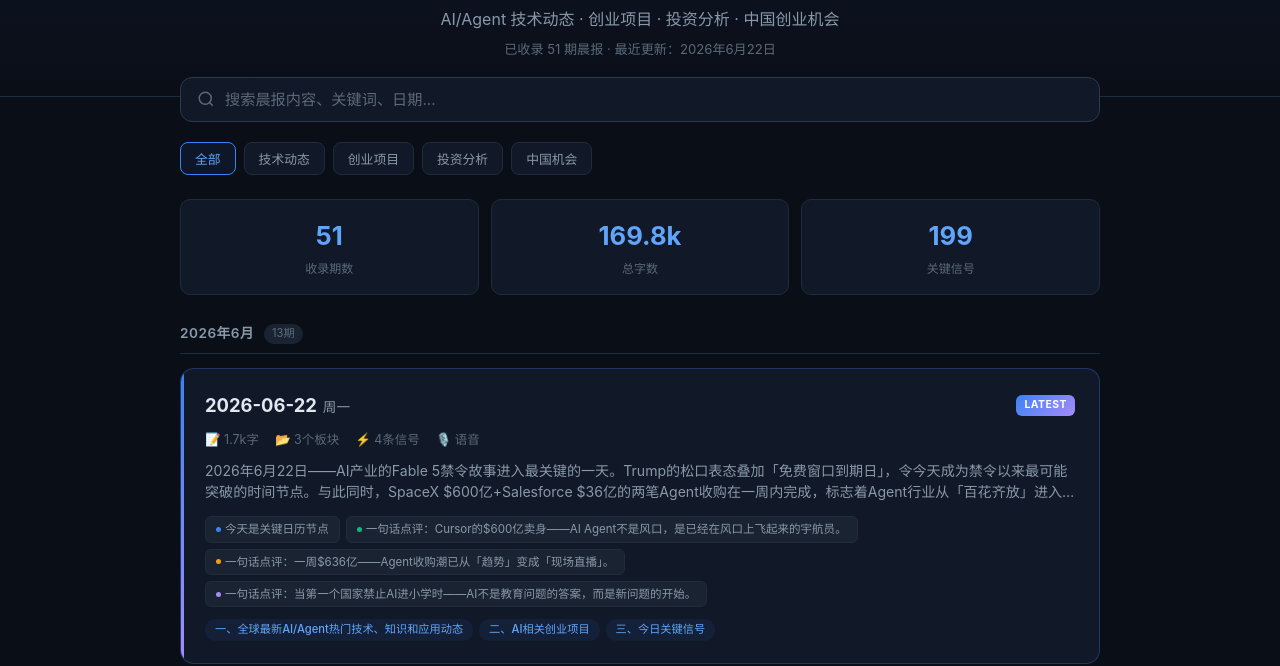
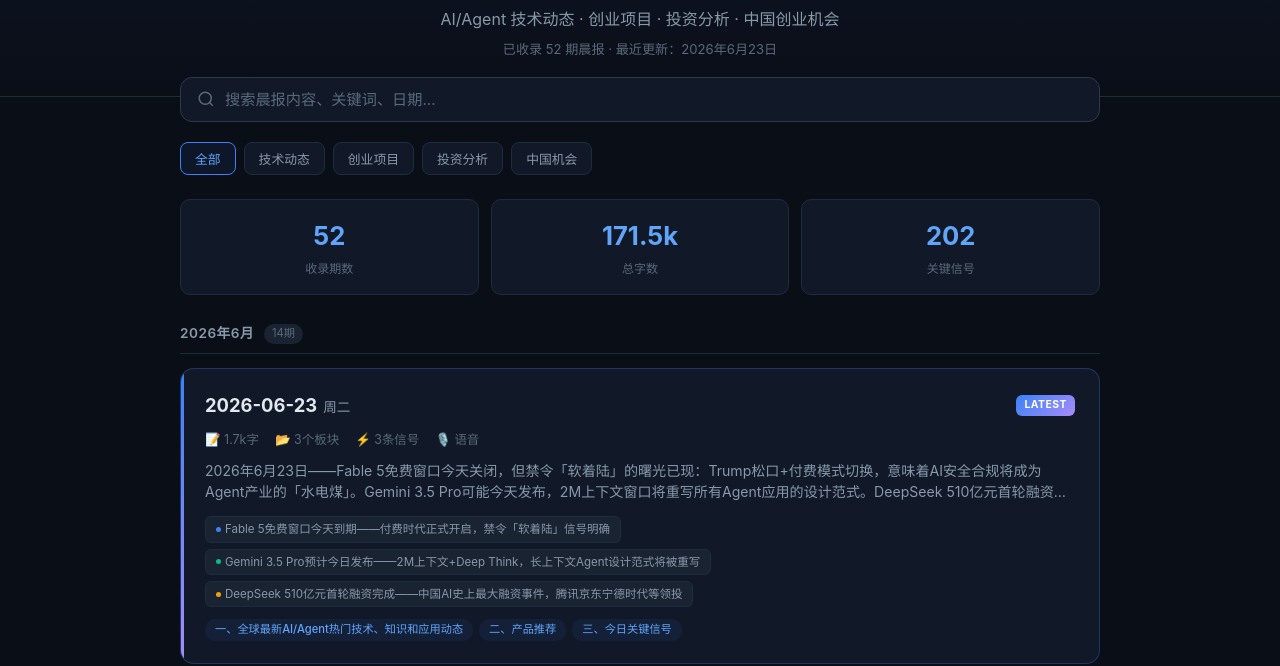
Before and after one commit to corinwe/ai-morning-report-site, a plain HTML site: page index.html in a window 1280 px wide. Shown: the part 158-824 px from the top of the page. Drawn offline with Linux system fonts and the light colour scheme.

Commit message:
📰 AI晨报 2026-06-23: Fable 5免费到期/Gemini 3.5 Pro发布日/DeepSeek 510亿融资

```diff
--- a/index.html
+++ b/index.html
@@ -345,6 +345,41 @@
 
 <script>
 const REPORTS = [
+  {
+    "date": "2026-06-23",
+    "file": "2026-06-23.md",
+    "summary": "2026年6月23日——Fable 5免费窗口今天关闭，但禁令「软着陆」的曙光已现：Trump松口+付费模式切换，意味着AI安全合规将成为Agent产业的「水电煤」。Gemini 3.5 Pro可能今天发布，2M上下文窗口将重写所有Agent应用的设计范式。DeepSeek 510亿元首轮融资验证了中国AI资本市场的爆发力——对于OPC创业者，本周三条确定性赛道：Fable 5合规审计Agent、2M上下文长文档Agent模板、Agent云执行中间件。Agent产业的「基础设施时代」已经来临。",
+    "highlights": [
+      {
+        "title": "Fable 5免费窗口今天到期——付费时代正式开启，禁令「软着陆」信号明确",
+        "desc": ""
+      },
+      {
+        "title": "Gemini 3.5 Pro预计今日发布——2M上下文+Deep Think，长上下文Agent设计范式将被重写",
+        "desc": ""
+      },
+      {
+        "title": "DeepSeek 510亿元首轮融资完成——中国AI史上最大融资事件，腾讯京东宁德时代等领投",
+        "desc": ""
+      }
+    ],
+    "sections": [
+      {
+        "title": "一、全球最新AI/Agent热门技术、知识和应用动态",
+        "anchor": "一-全球最新ai-agent热门技术-知识和应用动态"
+      },
+      {
+        "title": "二、产品推荐",
+        "anchor": "二-产品推荐"
+      },
+      {
+        "title": "三、今日关键信号",
+        "anchor": "三-今日关键信号"
+      }
+    ],
+    "word_count": 1710,
+    "has_audio": true
+  },
   {
     "date": "2026-06-22",
     "file": "2026-06-22.md",
```
Also changed, not shown: report.html (+35 -0 lines), 2 other files.
